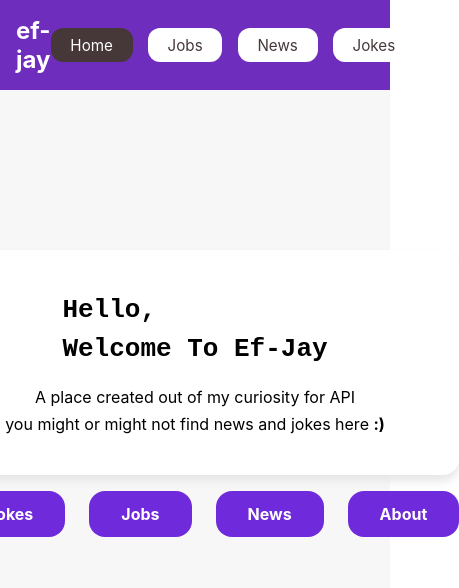
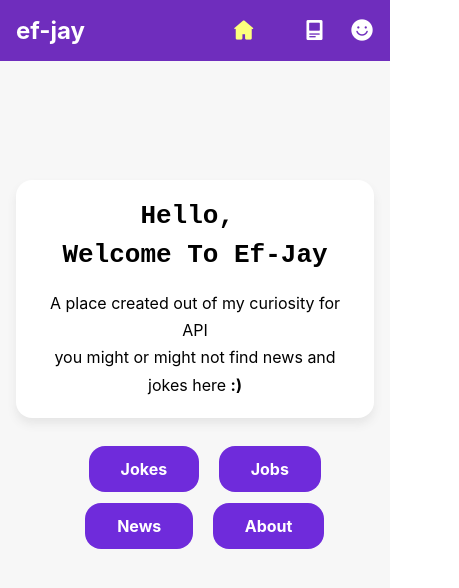
Before and after one commit to blackpandan/efjay, a Nuxt app: page / in a window 390 px wide. Shown: the top 588 px of the page, 459 px wide, since content can reach past the window. Built offline with nearby package versions, Linux system fonts and the light colour scheme; no server answers.

Commit message:
small responsive

```diff
--- a/components/AppHeader.vue
+++ b/components/AppHeader.vue
@@ -6,6 +6,11 @@
             <nuxt-link class="header__links-link" to="/jobs">Jobs</nuxt-link>
             <nuxt-link class="header__links-link" to="/news">News</nuxt-link>
             <nuxt-link class="header__links-link" to="/jokes">Jokes</nuxt-link>
+
+            <nuxt-link class="header__links-icon" to="/"><van-icon name="wap-home" /></nuxt-link>
+            <nuxt-link class="header__links-icon" to="/jobs"><van-icon name="invition" /></nuxt-link>
+            <nuxt-link class="header__links-icon" to="/news"><van-icon name="graphic" /></nuxt-link>
+            <nuxt-link class="header__links-icon" to="/jokes"><van-icon name="smile" /></nuxt-link>
         </ul>
     </header>
 </template>
@@ -35,6 +40,8 @@ export default {
         &__links{
             display: flex;
             flex-direction: row;
+            align-items: center;
+            justify-content: center;
 
             &-link{
                 background-color: white;
@@ -53,6 +60,10 @@ export default {
                 }
             }
 
+            &-icon{
+                display: none;
+            }
+
         }
     }
 
@@ -65,4 +76,38 @@ export default {
             color: #463739
         }
     }
+
+    @media  screen and (max-width: 554px) {
+        .header{
+            &__links{
+                display: inline-flex;
+                align-items: center;
+
+                &-link{
+                    display: none;
+                }
+                &-icon{
+                    display: block;
+                    font-size: 1.5em;
+                    margin: 0 0 0 6vmin;
+
+                    &:hover{
+                        border-bottom: 2px solid white
+                    }
+                }
+            }
+        }
+
+        .nuxt-link-exact-active{
+            background-color: #ffffff00;
+            color: rgb(253, 255, 125);
+
+
+            &:hover{
+                background-color: #ffffff00;
+                color: white;
+                border-bottom: 2px solid white
+            }
+        }
+    }
 </style>
--- a/components/Job.vue
+++ b/components/Job.vue
@@ -28,7 +28,7 @@ export default {
         display: flex;
         flex-direction: column;
         background-color: white;
-        padding: 2.5em 2em 2.5em 2em;
+        padding: 5vmin 2vmin 2.5vmin 5vmin;
         box-shadow: 0px 6px 12px #c6c6c6;
         border-radius: 1em;
         width: 60vmin;
@@ -39,14 +39,21 @@ export default {
             line-height: 2em;
 
             &-title{
-                padding: 0 0 0.5em 0;
+                padding: 0 0 0.5vmin 0;
                 font-size: 1.5em;
             }
 
             &-span{
                 color: lighten($color: #000000, $amount: 50);
-                padding: 0 0.5em 0 0;
+                padding: 0 0.5vmin 0 0;
             }
         }
     }
+
+    @media screen and (max-width: 554px){
+        .jobCard{
+            width: 80vmin;
+            height: fit-content;
+        }
+    }
 </style>
--- a/components/Links.vue
+++ b/components/Links.vue
@@ -47,6 +47,7 @@ export default {
       align-items: center;
       justify-content: center;
       padding: 1em 0 1em 0;
+      flex-wrap: wrap;
 
       &-link{
         padding: 0.8em 2em 0.8em 2em;
@@ -64,4 +65,12 @@ export default {
       }
 
     }
+
+    @media screen and (max-width:554px){
+      .links{
+        &-link{
+          margin: 3vmin 0 0 5vmin
+        }
+      }
+    }
 </style>
--- a/components/NewsCard.vue
+++ b/components/NewsCard.vue
@@ -47,14 +47,14 @@ export default {
          flex-direction: column;
          align-items: center;
          text-align: center;
-         padding: 1em 1em 1em 1em;
+         padding: 1vmin 1vmin 1vmin 1vmin;
 
         &-title{
             font-size: 1.2em;
         }
 
         &-source{
-            padding: 1em 0 0 0;
+            padding: 1vmin 0 0 0;
             color: grey;
             font-size: 0.8em;
         }
@@ -62,4 +62,11 @@ export default {
      }
 
  }
+
+ @media screen and (max-width: 554px) {
+   .newsCard{
+     height: fit-content;
+     width: 70vmin
+   }
+ }
 </style>
--- a/pages/index.vue
+++ b/pages/index.vue
@@ -40,15 +40,21 @@ Welcome To Ef-Jay</pre></h1>
  }
 
  .welcomeCard{
+   display: flex;
+   align-items: center;
+   flex-direction: column;
    width: fit-content;
+   max-width: 600px;
    height: fit-content;
 
     &__texts{
       display: flex;
       flex-direction:column;
       align-items: center;
+      text-align: center;
+      // justify-content: center;
       background-color: rgb(255, 255, 255);
-      padding: 2em 2.5em 2.3em 2.5em;
+      padding: 2vmin 5vmin 5vmin 5vmin;
       line-height: 1.7em;
       border-radius: 1em;
       box-shadow: 0px 6px 10px lighten($color: grey, $amount: 40);
@@ -62,4 +68,5 @@ Welcome To Ef-Jay</pre></h1>
 
  }
 
+
 </style>
```
